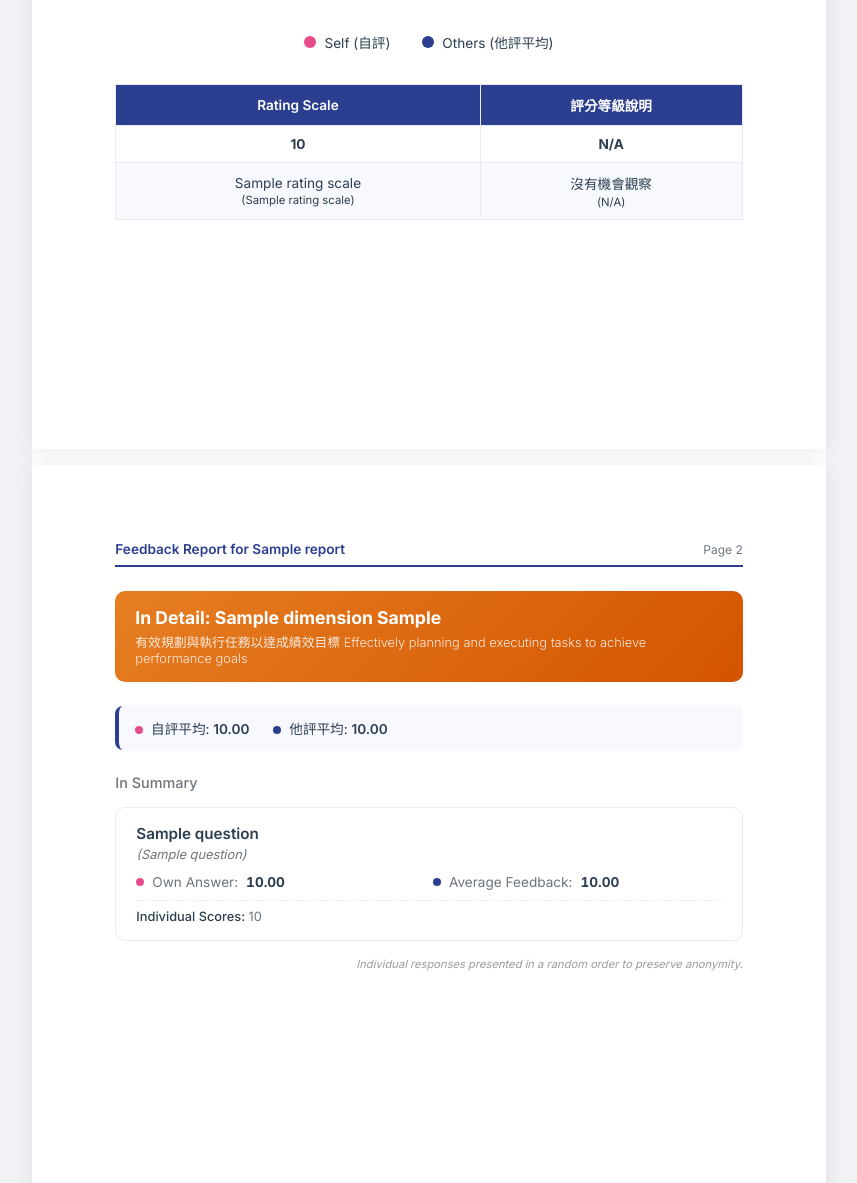
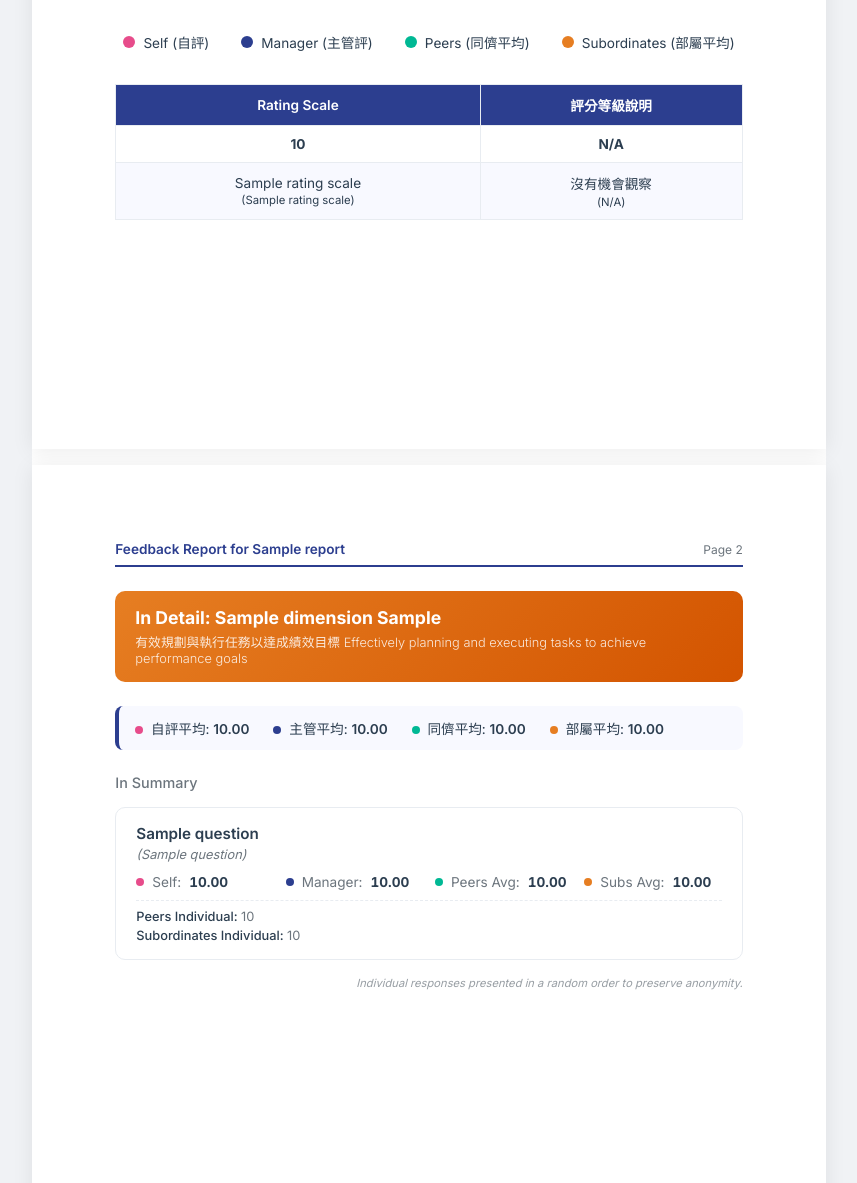
Before and after one commit to LINPEICHUN/HR360_report, a Python web app: template app/templates/report.html in a window 1280 px wide. Shown: the part 1876-3059 px from the top of the page, without its empty margins (211-1068 px from the left). Run offline with Jinja, Linux system fonts and the light colour scheme; the template is opened without the code that fills it: most values are stand-ins (such as "Sample title", 1, 10 or a date in 2020).

Commit message:
修正主管評分在 L0 職級缺失的 Bug，並改進報告範本動態渲染邏輯

```diff
--- a/app/routers/report.py
+++ b/app/routers/report.py
@@ -9,7 +9,7 @@ from fastapi.responses import HTMLResponse
 from fastapi.templating import Jinja2Templates
 from pathlib import Path
 
-from ..config import MANAGEMENT_PURPOSES, GRADES, API_PROVIDERS, RATING_SCALE
+from ..config import MANAGEMENT_PURPOSES, GRADES, API_PROVIDERS, RATING_SCALE, ADMIN_CONFIG_PATH
 
 # 各平台支援大模型清單
 MODELS = {
@@ -126,7 +126,7 @@ async def admin_page(request: Request):
         "api_key": "",
         "model": "gemini-1.5-flash"
     }
-    config_path = BASE_DIR / "admin_config.json"
+    config_path = ADMIN_CONFIG_PATH
     if config_path.exists():
         try:
             with open(config_path, "r", encoding="utf-8") as f:
@@ -165,7 +165,7 @@ async def save_admin_config(
         "api_key": api_key,
         "model": model
     }
-    config_path = BASE_DIR / "admin_config.json"
+    config_path = ADMIN_CONFIG_PATH
     try:
         with open(config_path, "w", encoding="utf-8") as f:
             json.dump(config, f, ensure_ascii=False, indent=2)
--- a/app/services/report_generator.py
+++ b/app/services/report_generator.py
@@ -6,6 +6,7 @@
 """
 from datetime import datetime
 from ..models.schemas import ReportData
+from ..config import ADMIN_CONFIG_PATH
 from .data_parser import parse_uploaded_file, split_by_role
 from .score_calculator import (
     calculate_all_scores,
@@ -96,8 +97,7 @@ async def generate_report(
     # 7.5. 如果 api_key 為空，嘗試載入全域管理員配置
     if not api_key or not api_key.strip():
         import json
-        from pathlib import Path
-        config_path = Path(__file__).resolve().parent.parent / "admin_config.json"
+        config_path = ADMIN_CONFIG_PATH
         if config_path.exists():
             try:
                 with open(config_path, "r", encoding="utf-8") as f:
--- a/app/templates/report.html
+++ b/app/templates/report.html
@@ -24,6 +24,13 @@
 
     <div class="report-body">
         <div class="report-container">
+            {% set ns = namespace(has_manager=false, has_peers=false, has_subordinates=false) %}
+            {% for dim in report.dimensions %}
+                {% if dim.manager_average is not none %}{% set ns.has_manager = true %}{% endif %}
+                {% if dim.peer_average is not none %}{% set ns.has_peers = true %}{% endif %}
+                {% if dim.subordinate_average is not none %}{% set ns.has_subordinates = true %}{% endif %}
+            {% endfor %}
+
 
             <!-- ==========================================
                  第一頁：封面
@@ -79,34 +86,36 @@
 
                 <!-- 圖例 -->
                 <div class="radar-legend">
-                    {% if report.grade == 'L1' %}
                     <div class="radar-legend-item">
                         <div class="radar-legend-dot radar-legend-dot--self"></div>
                         <span>Self (自評)</span>
                     </div>
+                    {% if ns.has_manager %}
                     <div class="radar-legend-item">
                         <div class="radar-legend-dot radar-legend-dot--manager"></div>
                         <span>Manager (主管評)</span>
                     </div>
+                    {% endif %}
+                    {% if ns.has_peers %}
                     <div class="radar-legend-item">
                         <div class="radar-legend-dot radar-legend-dot--peers"></div>
                         <span>Peers (同儕平均)</span>
                     </div>
+                    {% endif %}
+                    {% if ns.has_subordinates %}
                     <div class="radar-legend-item">
                         <div class="radar-legend-dot radar-legend-dot--subordinates"></div>
                         <span>Subordinates (部屬平均)</span>
                     </div>
-                    {% else %}
-                    <div class="radar-legend-item">
-                        <div class="radar-legend-dot radar-legend-dot--self"></div>
-                        <span>Self (自評)</span>
-                    </div>
+                    {% endif %}
+                    {% if not ns.has_manager and not ns.has_peers and not ns.has_subordinates %}
                     <div class="radar-legend-item">
                         <div class="radar-legend-dot radar-legend-dot--others"></div>
                         <span>Others (他評平均)</span>
                     </div>
                     {% endif %}
                 </div>
+
 
                 <!-- 評分量表 -->
                 <table class="rating-scale-table">
@@ -169,28 +178,29 @@
 
                 <!-- 面向摘要 -->
                 <div class="dimension-summary-bar" style="display:flex;flex-wrap:wrap;gap:12px 24px;">
-                    {% if report.grade == 'L1' %}
                     <div class="dimension-summary-item">
                         <span class="score-dot score-dot--self" style="display:inline-block;vertical-align:middle;margin-right:4px;"></span>
                         自評平均: <strong>{{ "%.2f"|format(dim.self_average) if dim.self_average is not none else "N/A" }}</strong>
                     </div>
+                    {% if ns.has_manager %}
                     <div class="dimension-summary-item">
                         <span class="score-dot score-dot--manager" style="display:inline-block;vertical-align:middle;margin-right:4px;"></span>
                         主管平均: <strong>{{ "%.2f"|format(dim.manager_average) if dim.manager_average is not none else "N/A" }}</strong>
                     </div>
+                    {% endif %}
+                    {% if ns.has_peers %}
                     <div class="dimension-summary-item">
                         <span class="score-dot score-dot--peers" style="display:inline-block;vertical-align:middle;margin-right:4px;"></span>
                         同儕平均: <strong>{{ "%.2f"|format(dim.peer_average) if dim.peer_average is not none else "N/A" }}</strong>
                     </div>
+                    {% endif %}
+                    {% if ns.has_subordinates %}
                     <div class="dimension-summary-item">
                         <span class="score-dot score-dot--subordinates" style="display:inline-block;vertical-align:middle;margin-right:4px;"></span>
                         部屬平均: <strong>{{ "%.2f"|format(dim.subordinate_average) if dim.subordinate_average is not none else "N/A" }}</strong>
                     </div>
-                    {% else %}
-                    <div class="dimension-summary-item">
-                        <span class="score-dot score-dot--self" style="display:inline-block;vertical-align:middle;margin-right:4px;"></span>
-                        自評平均: <strong>{{ "%.2f"|format(dim.self_average) if dim.self_average is not none else "N/A" }}</strong>
-                    </div>
+                    {% endif %}
+                    {% if not ns.has_manager and not ns.has_peers and not ns.has_subordinates %}
                     <div class="dimension-summary-item">
                         <span class="score-dot score-dot--others" style="display:inline-block;vertical-align:middle;margin-right:4px;"></span>
                         他評平均: <strong>{{ "%.2f"|format(dim.others_average) if dim.others_average is not none else "N/A" }}</strong>
@@ -206,38 +216,48 @@
                 <div class="question-card">
                     <div class="question-card__title">{{ q.question_full }}</div>
                     <div class="question-card__title-en">({{ q.question_en }})</div>
-                    {% if report.grade == 'L1' %}
-                    <div class="question-scores" style="grid-template-columns: repeat(4, 1fr); gap: 12px;">
+                    {% if ns.has_manager or ns.has_peers or ns.has_subordinates %}
+                    <div class="question-scores" style="grid-template-columns: repeat(auto-fit, minmax(120px, 1fr)); gap: 12px;">
                         <div class="score-item">
                             <span class="score-dot score-dot--self"></span>
                             <span class="score-label">Self:</span>
                             <span class="score-value">{{ "%.2f"|format(q.self_score) if q.self_score is not none else "N/A" }}</span>
                         </div>
+                        {% if ns.has_manager %}
                         <div class="score-item">
                             <span class="score-dot score-dot--manager"></span>
                             <span class="score-label">Manager:</span>
                             <span class="score-value">{{ "%.2f"|format(q.manager_score) if q.manager_score is not none else "N/A" }}</span>
                         </div>
+                        {% endif %}
+                        {% if ns.has_peers %}
                         <div class="score-item">
                             <span class="score-dot score-dot--peers"></span>
                             <span class="score-label">Peers Avg:</span>
                             <span class="score-value">{{ "%.2f"|format(q.peer_average) if q.peer_average is not none else "N/A" }}</span>
                         </div>
+                        {% endif %}
+                        {% if ns.has_subordinates %}
                         <div class="score-item">
                             <span class="score-dot score-dot--subordinates"></span>
                             <span class="score-label">Subs Avg:</span>
                             <span class="score-value">{{ "%.2f"|format(q.subordinate_average) if q.subordinate_average is not none else "N/A" }}</span>
                         </div>
+                        {% endif %}
                     </div>
                     <div class="individual-scores" style="display:flex; flex-direction:column; gap:4px;">
+                        {% if ns.has_peers %}
                         <div>
                             <strong>Peers Individual: </strong>
                             {% for s in q.peer_scores %}{{ "%.0f"|format(s) if s is not none else "N/A" }}{% if not loop.last %}, {% endif %}{% endfor %}
                         </div>
+                        {% endif %}
+                        {% if ns.has_subordinates %}
                         <div>
                             <strong>Subordinates Individual: </strong>
                             {% for s in q.subordinate_scores %}{{ "%.0f"|format(s) if s is not none else "N/A" }}{% if not loop.last %}, {% endif %}{% endfor %}
                         </div>
+                        {% endif %}
                     </div>
                     {% else %}
                     <div class="question-scores">
@@ -302,8 +322,8 @@
                         </div>
                         {% endif %}
 
-                        {% if report.grade == 'L1' %}
-                            {% if qf.positive_manager %}
+                        {% if ns.has_manager or ns.has_peers or ns.has_subordinates %}
+                            {% if ns.has_manager and qf.positive_manager %}
                             <div class="feedback-subsection__label" style="font-size:0.75rem;color:var(--report-manager-color);">主管回饋:</div>
                             <ul class="feedback-manager-list">
                                 {% for fb in qf.positive_manager %}
@@ -311,7 +331,7 @@
                                 {% endfor %}
                             </ul>
                             {% endif %}
-                            {% if qf.positive_peer %}
+                            {% if ns.has_peers and qf.positive_peer %}
                             <div class="feedback-subsection__label" style="font-size:0.75rem;color:var(--report-peers-color);">同儕回饋:</div>
                             <ul class="feedback-peers-list">
                                 {% for fb in qf.positive_peer %}
@@ -319,7 +339,7 @@
                                 {% endfor %}
                             </ul>
                             {% endif %}
-                            {% if qf.positive_subordinate %}
+                            {% if ns.has_subordinates and qf.positive_subordinate %}
                             <div class="feedback-subsection__label" style="font-size:0.75rem;color:var(--report-subordinates-color);">部屬回饋:</div>
                             <ul class="feedback-subordinates-list">
                                 {% for fb in qf.positive_subordinate %}
@@ -348,8 +368,8 @@
                         </div>
                         {% endif %}
 
-                        {% if report.grade == 'L1' %}
-                            {% if qf.improve_manager %}
+                        {% if ns.has_manager or ns.has_peers or ns.has_subordinates %}
+                            {% if ns.has_manager and qf.improve_manager %}
                             <div class="feedback-subsection__label" style="font-size:0.75rem;color:var(--report-manager-color);">主管回饋:</div>
                             <ul class="feedback-manager-list">
                                 {% for fb in qf.improve_manager %}
@@ -357,7 +377,7 @@
                                 {% endfor %}
                             </ul>
                             {% endif %}
-                            {% if qf.improve_peer %}
+                            {% if ns.has_peers and qf.improve_peer %}
                             <div class="feedback-subsection__label" style="font-size:0.75rem;color:var(--report-peers-color);">同儕回饋:</div>
                             <ul class="feedback-peers-list">
                                 {% for fb in qf.improve_peer %}
@@ -365,7 +385,7 @@
                                 {% endfor %}
                             </ul>
                             {% endif %}
-                            {% if qf.improve_subordinate %}
+                            {% if ns.has_subordinates and qf.improve_subordinate %}
                             <div class="feedback-subsection__label" style="font-size:0.75rem;color:var(--report-subordinates-color);">部屬回饋:</div>
                             <ul class="feedback-subordinates-list">
                                 {% for fb in qf.improve_subordinate %}
@@ -388,7 +408,7 @@
                 {% endfor %}
 
                 <!-- 其他回饋 -->
-                {% if report.grade == 'L1' %}
+                {% if ns.has_manager or ns.has_peers or ns.has_subordinates %}
                     {% if report.other_feedback_self or report.other_feedback_manager or report.other_feedback_peer or report.other_feedback_subordinate %}
                     <div class="qualitative-dim-block">
                         <div class="qualitative-dim-label">
@@ -400,7 +420,7 @@
                             <strong>You answered:</strong> {{ report.other_feedback_self }}
                         </div>
                         {% endif %}
-                        {% if report.other_feedback_manager %}
+                        {% if ns.has_manager and report.other_feedback_manager %}
                         <div class="feedback-subsection__label" style="font-size:0.75rem;color:var(--report-manager-color);margin-top:8px;">主管回饋:</div>
                         <ul class="feedback-manager-list">
                             {% for fb in report.other_feedback_manager %}
@@ -408,7 +428,7 @@
                             {% endfor %}
                         </ul>
                         {% endif %}
-                        {% if report.other_feedback_peer %}
+                        {% if ns.has_peers and report.other_feedback_peer %}
                         <div class="feedback-subsection__label" style="font-size:0.75rem;color:var(--report-peers-color);margin-top:8px;">同儕回饋:</div>
                         <ul class="feedback-peers-list">
                             {% for fb in report.other_feedback_peer %}
@@ -416,7 +436,7 @@
                             {% endfor %}
                         </ul>
                         {% endif %}
-                        {% if report.other_feedback_subordinate %}
+                        {% if ns.has_subordinates and report.other_feedback_subordinate %}
                         <div class="feedback-subsection__label" style="font-size:0.75rem;color:var(--report-subordinates-color);margin-top:8px;">部屬回饋:</div>
                         <ul class="feedback-subordinates-list">
                             {% for fb in report.other_feedback_subordinate %}
@@ -450,44 +470,54 @@
                 {% endif %}
 
                 <!-- 繼續共事意願 -->
-                {% if report.grade == 'L1' %}
+                {% if ns.has_manager or ns.has_peers or ns.has_subordinates %}
                     {% if report.collaboration_peer_average is not none or report.collaboration_subordinate_average is not none or report.collaboration_manager is not none %}
                     <div class="qualitative-dim-block" style="margin-top:20px;">
                         <div class="qualitative-dim-label">
                             <span class="qualitative-dim-dot" style="background:#2980b9"></span>
                             繼續共事意願 (1-10 分)
                         </div>
-                        <div class="question-scores" style="margin-top:8px; grid-template-columns: repeat(4, 1fr); gap: 12px;">
+                        <div class="question-scores" style="margin-top:8px; grid-template-columns: repeat(auto-fit, minmax(120px, 1fr)); gap: 12px;">
                             <div class="score-item">
                                 <span class="score-dot score-dot--self"></span>
                                 <span class="score-label">Self:</span>
                                 <span class="score-value">{{ report.collaboration_self if report.collaboration_self is not none else "N/A" }}</span>
                             </div>
+                            {% if ns.has_manager %}
                             <div class="score-item">
                                 <span class="score-dot score-dot--manager"></span>
                                 <span class="score-label">Manager:</span>
                                 <span class="score-value">{{ report.collaboration_manager if report.collaboration_manager is not none else "N/A" }}</span>
                             </div>
+                            {% endif %}
+                            {% if ns.has_peers %}
                             <div class="score-item">
                                 <span class="score-dot score-dot--peers"></span>
                                 <span class="score-label">Peers Avg:</span>
                                 <span class="score-value">{{ "%.1f"|format(report.collaboration_peer_average) if report.collaboration_peer_average is not none else "N/A" }}</span>
                             </div>
+                            {% endif %}
+                            {% if ns.has_subordinates %}
                             <div class="score-item">
                                 <span class="score-dot score-dot--subordinates"></span>
                                 <span class="score-label">Subs Avg:</span>
                                 <span class="score-value">{{ "%.1f"|format(report.collaboration_subordinate_average) if report.collaboration_subordinate_average is not none else "N/A" }}</span>
                             </div>
+                            {% endif %}
                         </div>
                         <div class="individual-scores" style="margin-top:8px; display:flex; flex-direction:column; gap:4px;">
+                            {% if ns.has_peers %}
                             <div>
                                 <strong>Peers: </strong>
                                 {% for s in report.collaboration_peer %}{{ s }}{% if not loop.last %}, {% endif %}{% endfor %}
                             </div>
+                            {% endif %}
+                            {% if ns.has_subordinates %}
                             <div>
                                 <strong>Subordinates: </strong>
                                 {% for s in report.collaboration_subordinate %}{{ s }}{% if not loop.last %}, {% endif %}{% endfor %}
                             </div>
+                            {% endif %}
                         </div>
                     </div>
                     {% endif %}
@@ -628,15 +658,11 @@
             const labels = dimensions.map(d => d.dimension);
             const selfScores = dimensions.map(d => d.self_average || 0);
 
-            const isL1 = "{{ report.grade }}" === "L1";
-            let datasets = [];
+            const hasManager = dimensions.some(d => d.manager_average !== null && d.manager_average !== undefined);
+            const hasPeers = dimensions.some(d => d.peer_average !== null && d.peer_average !== undefined);
+            const hasSubordinates = dimensions.some(d => d.subordinate_average !== null && d.subordinate_average !== undefined);
 
-            if (isL1) {
-                const managerScores = dimensions.map(d => d.manager_average || 0);
-                const peerScores = dimensions.map(d => d.peer_average || 0);
-                const subScores = dimensions.map(d => d.subordinate_average || 0);
-
-                datasets = [
+            let datasets = [
                 {
                     label: 'Self (自評)',
                     data: selfScores,
@@ -648,10 +674,13 @@
                     pointBorderWidth: 2,
                     pointRadius: 5,
                     pointHoverRadius: 7,
-                    },
-                    {
+                }
+            ];
+
+            if (hasManager) {
+                datasets.push({
                     label: 'Manager (主管評)',
-                        data: managerScores,
+                    data: dimensions.map(d => d.manager_average || 0),
                     borderColor: '#2c3e8f',
                     backgroundColor: 'rgba(44, 62, 143, 0.05)',
                     borderWidth: 2.5,
@@ -660,10 +689,13 @@
                     pointBorderWidth: 2,
                     pointRadius: 5,
                     pointHoverRadius: 7,
-                    },
-                    {
+                });
+            }
+
+            if (hasPeers) {
+                datasets.push({
                     label: 'Peers (同儕平均)',
-                        data: peerScores,
+                    data: dimensions.map(d => d.peer_average || 0),
                     borderColor: '#00b894',
                     backgroundColor: 'rgba(0, 184, 148, 0.05)',
                     borderWidth: 2.5,
@@ -672,10 +704,13 @@
                     pointBorderWidth: 2,
                     pointRadius: 5,
                     pointHoverRadius: 7,
-                    },
-                    {
+                });
+            }
+
+            if (hasSubordinates) {
+                datasets.push({
                     label: 'Subordinates (部屬平均)',
-                        data: subScores,
+                    data: dimensions.map(d => d.subordinate_average || 0),
                     borderColor: '#e67e22',
                     backgroundColor: 'rgba(230, 126, 34, 0.05)',
                     borderWidth: 2.5,
@@ -684,24 +719,12 @@
                     pointBorderWidth: 2,
                     pointRadius: 5,
                     pointHoverRadius: 7,
+                });
             }
-                ];
-            } else {
+
+            if (!hasManager && !hasPeers && !hasSubordinates) {
                 const othersScores = dimensions.map(d => d.others_average || 0);
-                datasets = [
-                    {
-                        label: 'Self (自評)',
-                        data: selfScores,
-                        borderColor: '#e74c8b',
-                        backgroundColor: 'rgba(231, 76, 139, 0.1)',
-                        borderWidth: 2.5,
-                        pointBackgroundColor: '#e74c8b',
-                        pointBorderColor: '#fff',
-                        pointBorderWidth: 2,
-                        pointRadius: 5,
-                        pointHoverRadius: 7,
-                    },
-                    {
+                datasets.push({
                     label: 'Others (他評平均)',
                     data: othersScores,
                     borderColor: '#2c3e8f',
@@ -712,8 +735,7 @@
                     pointBorderWidth: 2,
                     pointRadius: 5,
                     pointHoverRadius: 7,
-                    }
-                ];
+                });
             }
 
             new Chart(ctx, {
--- a/pyproject.toml
+++ b/pyproject.toml
@@ -19,3 +19,8 @@ dependencies = [
 
 [project.scripts]
 start = "uvicorn app.main:app --reload --host 0.0.0.0 --port 8000"
+
+[dependency-groups]
+dev = [
+    "pyinstaller>=6.22.2",
+]
```
Also changed, not shown: app/config.py (+12 -0 lines), app/services/score_calculator.py (+5 -5 lines), run_app.py (added, +55 -0 lines), 2 other files. Lines whose indentation alone changed are shown as unchanged.
